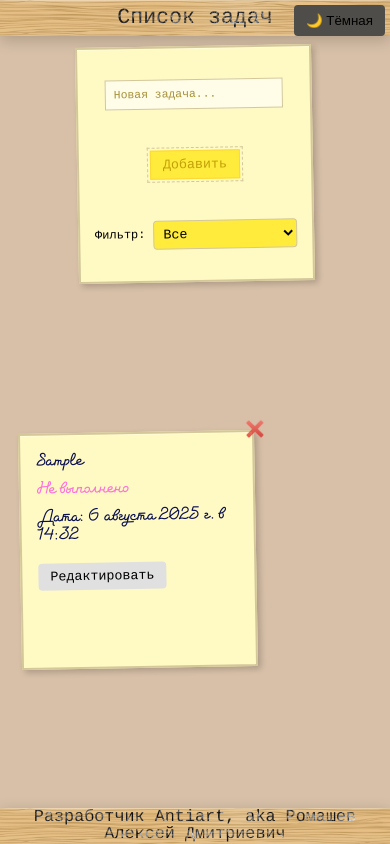
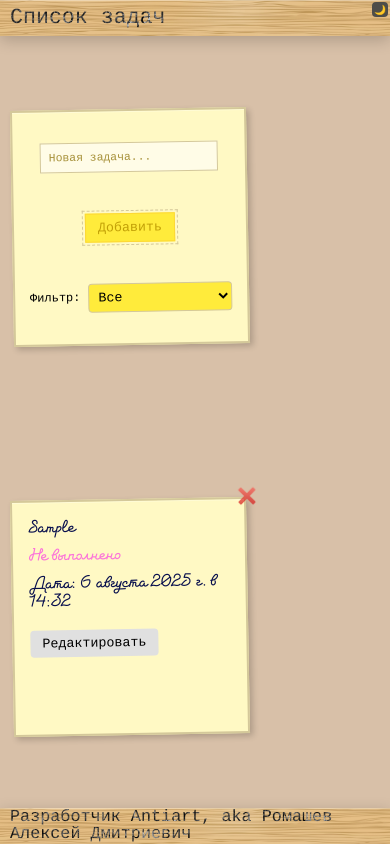
Before and after one commit to ImAntiart/ToDoList-React-TS, a React (Vite) app: page / in a window 390 px wide. Both pictures are taken after typing "Sample" into the empty fields and a click on the button "Добавить". Built offline with nearby package versions, Linux system fonts and the light colour scheme.

Commit message:
Рубрика эксперименты окончена

```diff
--- a/src/App.css
+++ b/src/App.css
@@ -275,27 +275,6 @@ body {
   border: 1px solid var(--error-color, red);
 }
 
-/* Адаптив */
-@media (max-width: 768px) {
-  .main {
-    grid-template-columns: 1fr;
-    padding: 10px;
-  }
-
-  .input-area {
-    max-width: 400px;
-    margin: 0 auto;
-  }
-
-  .board {
-    grid-template-columns: repeat(auto-fit, minmax(260px, 1fr));
-  }
-}
-
-@media (max-width: 600px) {
-  .wood-column { display: none; }
-}
-
 
 .task-controls {
   display: flex;
@@ -337,46 +316,81 @@ body {
   font-family: var(--font-main);
 }
 
+@media (max-width: 480px) {
+  .footer, .header {
+    align-items: flex-start;
+  }
+
+  .footer p, .header h1 {
+    text-align: left;
+    padding-left: 10px;
+  }
 
 
-
-@media (min-width: 450px) {
-  .board {
-    padding: 0 5px;
+  .main {
+    align-items: center;
+    padding: 0;
+    margin: 0;
   }
 
-  .todo-item {
-    width: 95%;
+    .board {
+    display: flex;
+    flex-direction: column;
+    gap: 10px;
+    padding: 0;
+  }
+
+}
+
+
+@media (max-width: 599px) {
+  /* Мобильные: 1 колонка */
+
+
+}
+
+@media (min-width: 600px) and (max-width: 767px) {
+  /* Планшеты: 2 колонки */
+  .board {
+    grid-template-columns: repeat(2, 1fr);
   }
 }
 
-@media  (min-width: 600px) {
-  .main {
-    padding: 0.5rem 0; /* Убираем боковые отступы */
-  }
-
+@media (min-width: 768px) and (max-width: 1023px) {
+  /* Небольшие десктопы: 3 колонки */
   .board {
-    display: flex;
-    flex-direction: column;
-    align-items: center;
-    gap: 30px;
-    padding: 0 10px;
-  }
-
-  .todo-item {
-    width: 80%; /* Шире на маленьких экранах */
-    max-width: 220px;
+    grid-template-columns: repeat(3, 1fr);
   }
 }
 
-@media  (min-width: 769px) {
-    .main {
-    padding: 1rem 3.5rem;
+@media (min-width: 1024px) and (max-width: 1279px) {
+  /* Средние десктопы: 4 колонки */
+  .board {
+    grid-template-columns: repeat(4, 1fr);
   }
 }
 
-@media  (min-width: 1140px) {
-    .main {
-    padding: 1rem 3.5rem;
+@media (min-width: 1280px) {
+  /* Большие экраны: 5+ колонок */
+  .board {
+    grid-template-columns: repeat(auto-fill, minmax(200px, 1fr));
   }
 }
+
+/* Боковые колонки показываем только на широких экранах */
+@media (max-width: 1023px) {
+  .wood-column {
+    display: none;
+  }
+
+  .main {
+    grid-template-columns: 1fr;
+    padding: 0.5rem 1rem;
+  }
+}
+
+@media (min-width: 1024px) {
+  .wood-column {
+    display: block;
+  }
+}
--- a/src/components/ThemeToggle.tsx
+++ b/src/components/ThemeToggle.tsx
@@ -12,13 +12,33 @@ const ToggleButton = styled.button`
   border-radius: 4px;
   cursor: pointer;
   z-index: 100;
+  font-size: var(--toggle-size);
+  transition: all 0.3s ease;
+
+  /* Мобильные */
+  @media (max-width: 480px) {
+    padding: 2px 2px;
+    font-size: 0.8rem;
+    top: 2px;
+    right: 2px;
+  }
+
+  /* Планшеты */
+  @media (min-width: 481px) and (max-width: 768px) {
+    padding: 7px 10px;
+    font-size: 0.9rem;
+    top: 2px;
+    right: 2px;
+  }
+
+  }
 `;
 
 export const ThemeToggle = () => {
   const { theme, toggleTheme } = useTheme();
   return (
     <ToggleButton onClick={toggleTheme}>
-      {theme === 'light' ? '🌙 Тёмная' : '☀️ Светлая'}
+      {theme === 'light' ? '🌙' : '☀️'}
     </ToggleButton>
   );
 };
```
